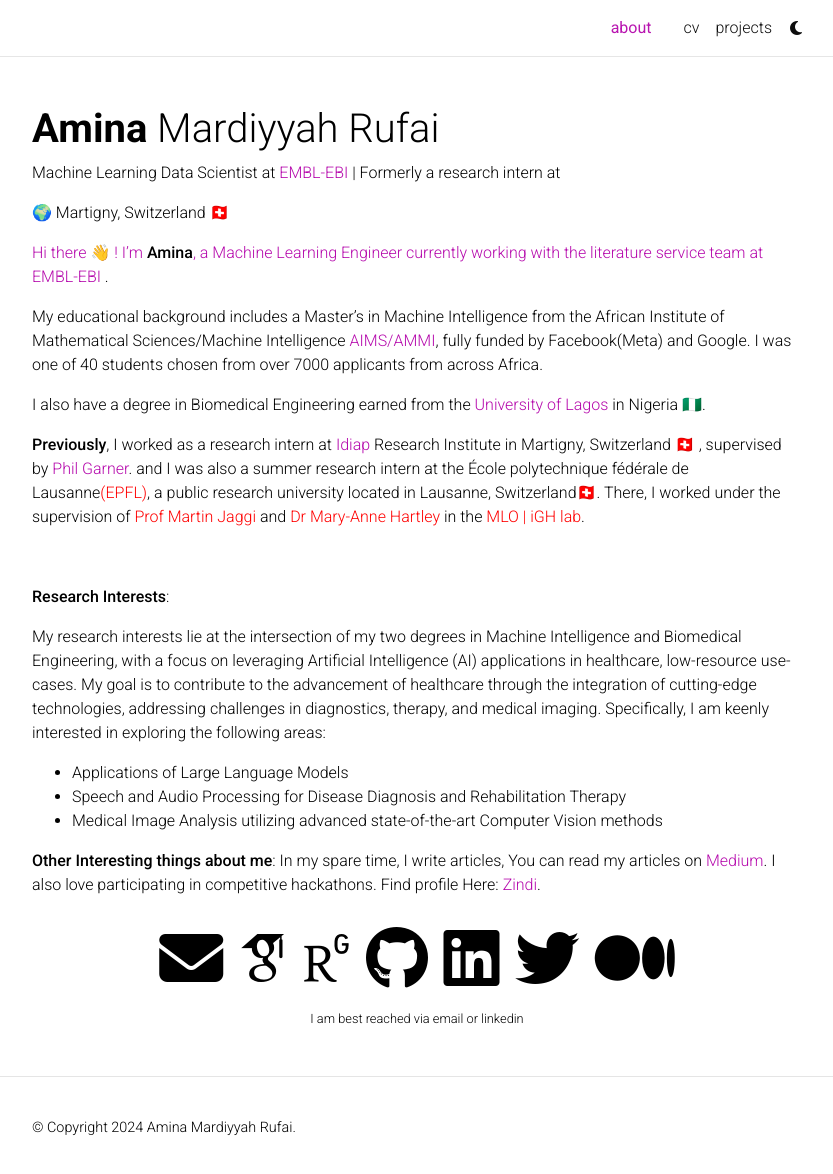
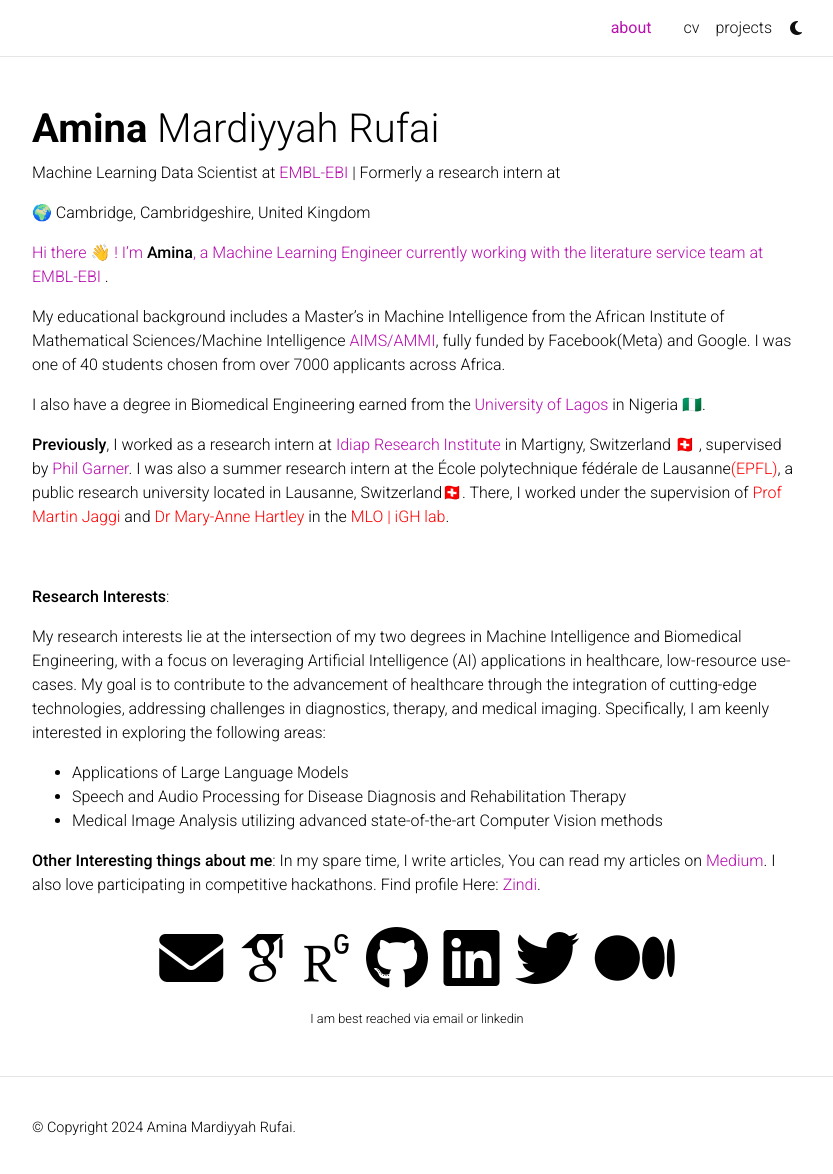
Before and after one commit to amina-mardiyyah/amina-mardiyyah.github.io, a Jekyll site: the page built from _pages/about.md, in a window 1280 px wide and 1179 px high. Shown: the top 1174 px of the window, without its empty margins (223-1056 px from the left). Built offline with Jekyll 4.4.1, drawn with Linux system fonts in a browser that asks for light colours; some web fonts are replaced; comment, search, counter and statistics services are not loaded; a style sheet for code colours, icons or effects is not loaded.

Commit message:
Update about.md fixed errors

```diff
--- a/_pages/about.md
+++ b/_pages/about.md
@@ -9,7 +9,7 @@
   image: prof_pic.jpg
   image_circular: true # crops the image to make it circular
   more_info: >
-    <p>🌍 Martigny, Switzerland 🇨🇭</p>
+    <p>🌍 Cambridge, Cambridgeshire, United Kingdom</p>
 
 news: true  # includes a list of news items
 latest_posts: true  # includes a list of the newest posts
@@ -20,12 +20,12 @@
 
 Hi there 👋 ! I'm **Amina**, a Machine Learning Engineer currently working with the <a href='https://www.ebi.ac.uk/about/teams/literature-services/'> literature service team at EMBL-EBI </a>.
 
-My educational background includes a Master's in Machine Intelligence from the African Institute of Mathematical Sciences/Machine Intelligence <a href="https://www.aimsammi.org">AIMS/AMMI</a>, fully funded by Facebook(Meta) and Google. I was one of 40 students chosen from over 7000 applicants from across Africa.
+My educational background includes a Master's in Machine Intelligence from the African Institute of Mathematical Sciences/Machine Intelligence <a href="https://www.aimsammi.org">AIMS/AMMI</a>, fully funded by Facebook(Meta) and Google. I was one of 40 students chosen from over 7000 applicants across Africa.
 
 I also have a degree in Biomedical Engineering earned from the <a href="https://unilag.edu.ng">University of Lagos</a> in Nigeria 🇳🇬.
 
 
-**Previously**, I worked as a research intern at <a href="https://idiap.ch/en">Idiap</a> Research Institute in Martigny, Switzerland  🇨🇭 , supervised by <a  href="https://pgarner.github.io/">Phil Garner</a>. and I was also a summer research intern at the École polytechnique fédérale de Lausanne<a style="color:red;" href="https://epfl.ch/en">(EPFL)</a>, a public research university located in Lausanne, Switzerland🇨🇭. There, I worked under the supervision of <a style="color:red;" href="https://people.epfl.ch/martin.jaggi">Prof Martin Jaggi</a> and <a style="color:red;" href="https://www.yale-light.org/team">Dr Mary-Anne Hartley</a> in the  <a style="color:red;" href="https://www.epfl.ch/labs/mlo/igh-intelligent-global-health/">MLO | iGH lab</a>.
+**Previously**, I worked as a research intern at <a href="https://idiap.ch/en">Idiap Research Institute</a> in Martigny, Switzerland  🇨🇭 , supervised by <a  href="https://pgarner.github.io/">Phil Garner</a>. I was also a summer research intern at the École polytechnique fédérale de Lausanne<a style="color:red;" href="https://epfl.ch/en">(EPFL)</a>, a public research university located in Lausanne, Switzerland🇨🇭. There, I worked under the supervision of <a style="color:red;" href="https://people.epfl.ch/martin.jaggi">Prof Martin Jaggi</a> and <a style="color:red;" href="https://www.yale-light.org/team">Dr Mary-Anne Hartley</a> in the  <a style="color:red;" href="https://www.epfl.ch/labs/mlo/igh-intelligent-global-health/">MLO | iGH lab</a>.
 
 
 <br>
```
